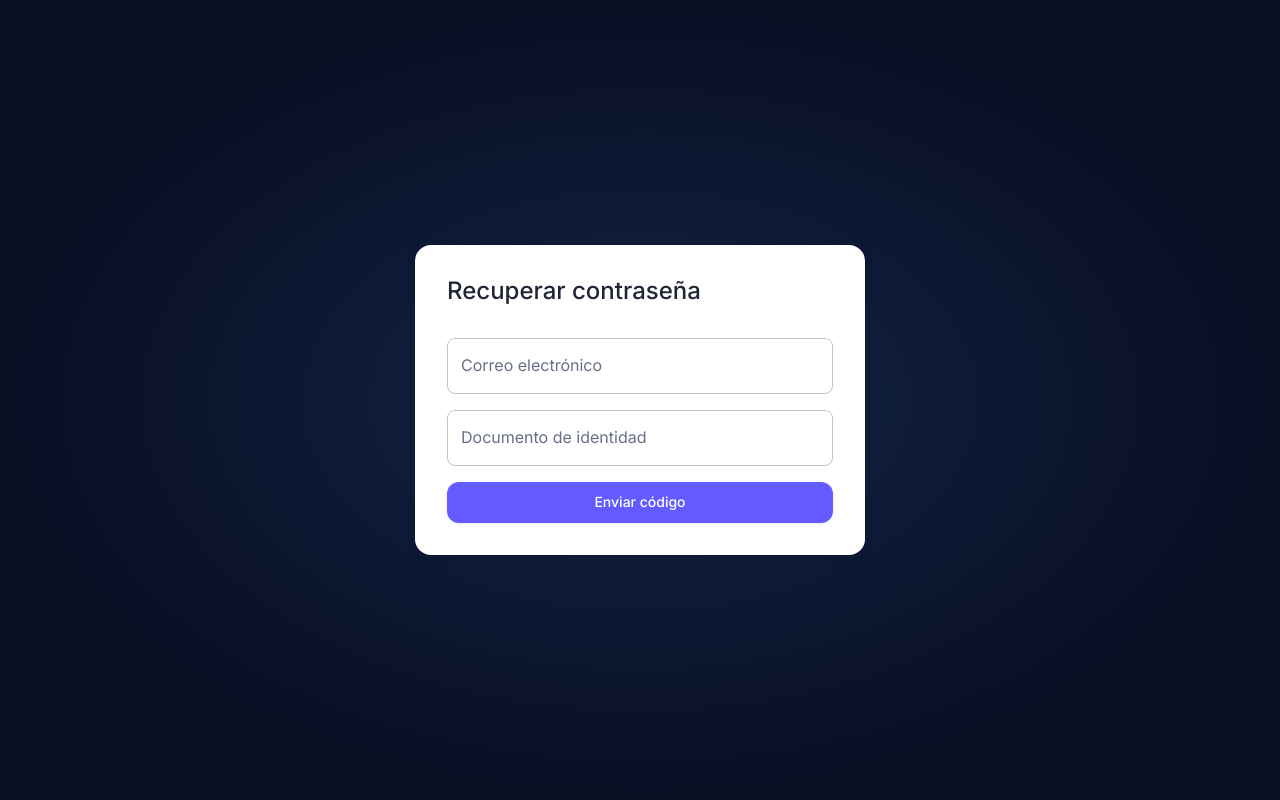
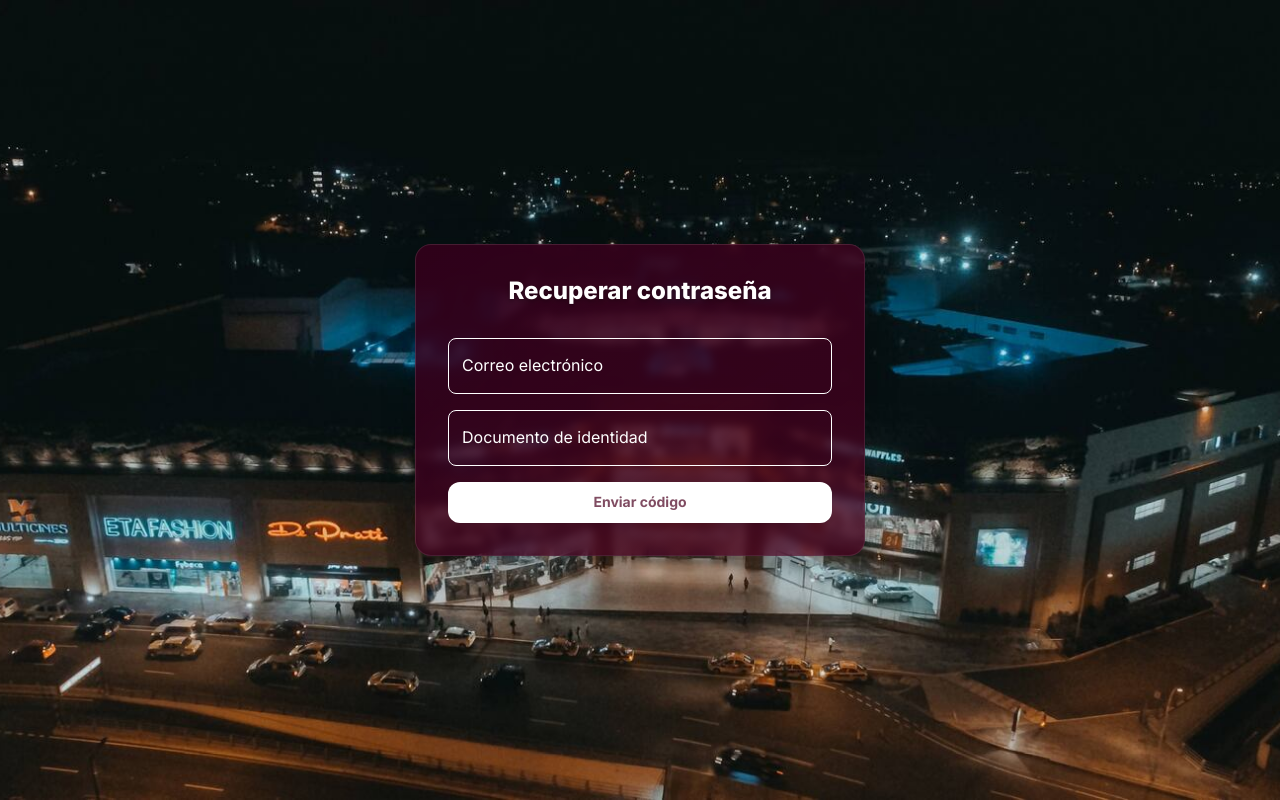
Before and after one commit to AlexGomez1993/front_canje, a Next.js app: page /auth/reset-password in a window 1280 px wide. Built offline with nearby package versions, Linux system fonts and the light colour scheme; no server answers.

Commit message:
feat: :lipstick: mejoramos estilo de los campos
pantallas login cliente, recuperacion contraseña

```diff
--- a/src/components/auth/reset-password-form.tsx
+++ b/src/components/auth/reset-password-form.tsx
@@ -5,6 +5,7 @@ import { useRouter } from 'next/navigation';
 import { zodResolver } from '@hookform/resolvers/zod';
 import {
   Alert,
+  Box,
   Button,
   CircularProgress,
   FormControl,
@@ -120,8 +121,40 @@ export function ResetPasswordForm(): React.JSX.Element {
   };
 
   return (
-    <Stack spacing={4}>
-      <Typography variant="h5">Recuperar contraseña</Typography>
+    <Box sx={{
+      minHeight: '100vh',
+      width: '100vw',
+      backgroundImage: 'url(/assets/fondo-scala.jpg)',
+      backgroundSize: 'cover',
+      backgroundRepeat: 'no-repeat',
+      backgroundPosition: 'center',
+      display: 'flex',
+      alignItems: 'center',
+      justifyContent: 'center',
+      p: 5,
+      position: 'fixed',
+      top: 0,
+      left: 0,
+    }}>
+      <Stack spacing={4}
+        sx={{
+          background: 'linear-gradient(145deg, rgba(51,0,27,0.9) 0%, rgba(74,0,31,0.7) 100%)',
+          borderRadius: 2,
+          p: 4,
+          boxShadow: '0 8px 32px rgba(0, 0, 0, 0.3)',
+          maxWidth: 450,
+          width: '100%',
+          mx: 'auto',
+          color: 'white',
+          backdropFilter: 'blur(4px)',
+          border: '1px solid rgba(255,255,255,0.1)',
+        }}>
+        <Typography variant="h5" sx={{
+          fontWeight: 800,
+          color: 'common.white',
+          textAlign: 'center',
+          textShadow: '0 2px 4px rgba(0,0,0,0.3)',
+        }}>Recuperar contraseña</Typography>
 
         <form onSubmit={handleSubmit(onSubmit)}>
           <Stack spacing={2}>
@@ -130,8 +163,24 @@ export function ResetPasswordForm(): React.JSX.Element {
               name="email"
               render={({ field }) => (
                 <FormControl error={!!errors.email}>
-                <InputLabel>Correo electrónico</InputLabel>
-                <OutlinedInput {...field} label="Correo electrónico" />
+                  <InputLabel sx={{
+                    color: 'white',
+                    '&.Mui-focused': {
+                      color: 'white',
+                    },
+                  }}>Correo electrónico</InputLabel>
+                  <OutlinedInput {...field} label="Correo electrónico" sx={{
+                    color: 'white',
+                    '& .MuiOutlinedInput-notchedOutline': {
+                      borderColor: 'white',
+                    },
+                    '&:hover .MuiOutlinedInput-notchedOutline': {
+                      borderColor: 'white',
+                    },
+                    '&.Mui-focused .MuiOutlinedInput-notchedOutline': {
+                      borderColor: 'white',
+                    },
+                  }} />
                   {errors.email && <FormHelperText>{errors.email.message}</FormHelperText>}
                 </FormControl>
               )}
@@ -142,8 +191,24 @@ export function ResetPasswordForm(): React.JSX.Element {
               name="ruc"
               render={({ field }) => (
                 <FormControl error={!!errors.ruc}>
-                <InputLabel>Documento de identidad</InputLabel>
-                <OutlinedInput {...field} label="Documento de identidad" />
+                  <InputLabel sx={{
+                    color: 'white',
+                    '&.Mui-focused': {
+                      color: 'white',
+                    },
+                  }}>Documento de identidad</InputLabel>
+                  <OutlinedInput {...field} label="Documento de identidad" sx={{
+                    color: 'white',
+                    '& .MuiOutlinedInput-notchedOutline': {
+                      borderColor: 'white',
+                    },
+                    '&:hover .MuiOutlinedInput-notchedOutline': {
+                      borderColor: 'white',
+                    },
+                    '&.Mui-focused .MuiOutlinedInput-notchedOutline': {
+                      borderColor: 'white',
+                    },
+                  }} />
                   {errors.ruc && <FormHelperText>{errors.ruc.message}</FormHelperText>}
                 </FormControl>
               )}
@@ -156,8 +221,24 @@ export function ResetPasswordForm(): React.JSX.Element {
                   name="code"
                   render={({ field }) => (
                     <FormControl error={!!errors.code}>
-                    <InputLabel>Código</InputLabel>
-                    <OutlinedInput {...field} label="Código" />
+                      <InputLabel sx={{
+                        color: 'white',
+                        '&.Mui-focused': {
+                          color: 'white',
+                        },
+                      }}>Código</InputLabel>
+                      <OutlinedInput {...field} label="Código" sx={{
+                        color: 'white',
+                        '& .MuiOutlinedInput-notchedOutline': {
+                          borderColor: 'white',
+                        },
+                        '&:hover .MuiOutlinedInput-notchedOutline': {
+                          borderColor: 'white',
+                        },
+                        '&.Mui-focused .MuiOutlinedInput-notchedOutline': {
+                          borderColor: 'white',
+                        },
+                      }} />
                       {errors.code && <FormHelperText>{errors.code.message}</FormHelperText>}
                     </FormControl>
                   )}
@@ -168,8 +249,24 @@ export function ResetPasswordForm(): React.JSX.Element {
                   name="newPassword"
                   render={({ field }) => (
                     <FormControl error={!!errors.newPassword}>
-                    <InputLabel>Nueva contraseña</InputLabel>
-                    <OutlinedInput {...field} type="password" label="Nueva contraseña" />
+                      <InputLabel sx={{
+                        color: 'white',
+                        '&.Mui-focused': {
+                          color: 'white',
+                        },
+                      }}>Nueva contraseña</InputLabel>
+                      <OutlinedInput {...field} type="password" label="Nueva contraseña" sx={{
+                        color: 'white',
+                        '& .MuiOutlinedInput-notchedOutline': {
+                          borderColor: 'white',
+                        },
+                        '&:hover .MuiOutlinedInput-notchedOutline': {
+                          borderColor: 'white',
+                        },
+                        '&.Mui-focused .MuiOutlinedInput-notchedOutline': {
+                          borderColor: 'white',
+                        },
+                      }} />
                       {errors.newPassword && <FormHelperText>{errors.newPassword.message}</FormHelperText>}
                     </FormControl>
                   )}
@@ -179,13 +276,21 @@ export function ResetPasswordForm(): React.JSX.Element {
                   <Stack direction="row" spacing={2} alignItems="center" mt={2}>
                     {resendTimer > 0 ? (
                       <>
-                      <CircularProgress size={20} variant="determinate" value={(resendTimer / 60) * 100} />
+                        <CircularProgress size={20} variant="determinate" value={((60 - resendTimer) / 60) * 100} />
                         <Typography variant="body2">Reenviar en {resendTimer} segundos</Typography>
                       </>
                     ) : (
                       <Button
                         variant="outlined"
                         color="primary"
+                        sx={{
+                          color: 'rgba(74,0,31,0.7)',
+                          backgroundColor: 'white',
+                          fontWeight: 'bold',
+                          '&:hover': {
+                            backgroundColor: '#f5f5f5',
+                          },
+                        }}
                         onClick={async () => {
                           try {
                             const values = getValues();
@@ -219,12 +324,19 @@ export function ResetPasswordForm(): React.JSX.Element {
               </>
             )}
 
-          <Button disabled={isPending} type="submit" variant="contained">
+            <Button disabled={isPending} type="submit" variant="contained" sx={{
+              color: 'rgba(74,0,31,0.7)',
+              backgroundColor: 'white',
+              fontWeight: 'bold',
+              '&:hover': {
+                backgroundColor: '#f5f5f5',
+              },
+            }}>
               {isCodeSent ? 'Cambiar contraseña' : 'Enviar código'}
             </Button>
           </Stack>
         </form>
-
+      </Stack>
       <Snackbar
           open={snackbar.open}
           autoHideDuration={4000}
@@ -234,6 +346,7 @@ export function ResetPasswordForm(): React.JSX.Element {
             {snackbar.message}
           </Alert>
         </Snackbar>
-    </Stack>
+    </Box>
+
   );
 }
```
Also changed, not shown: src/components/auth/sign-in-form-client.tsx (+31 -6 lines). Lines whose indentation alone changed are shown as unchanged.
